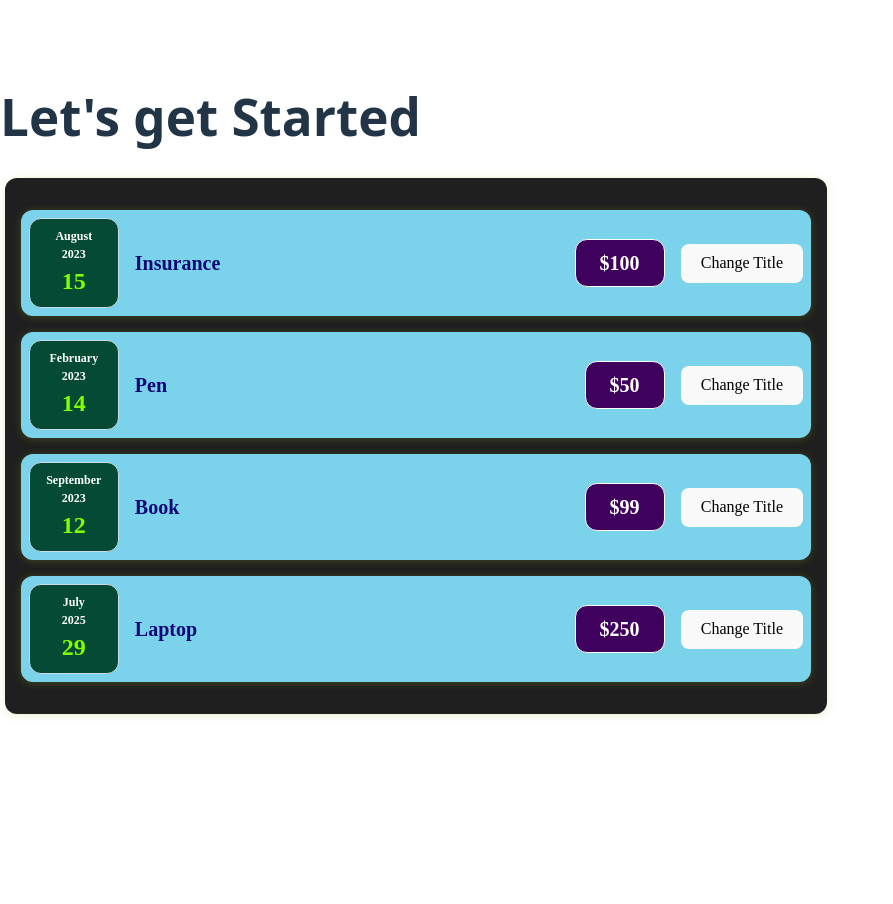
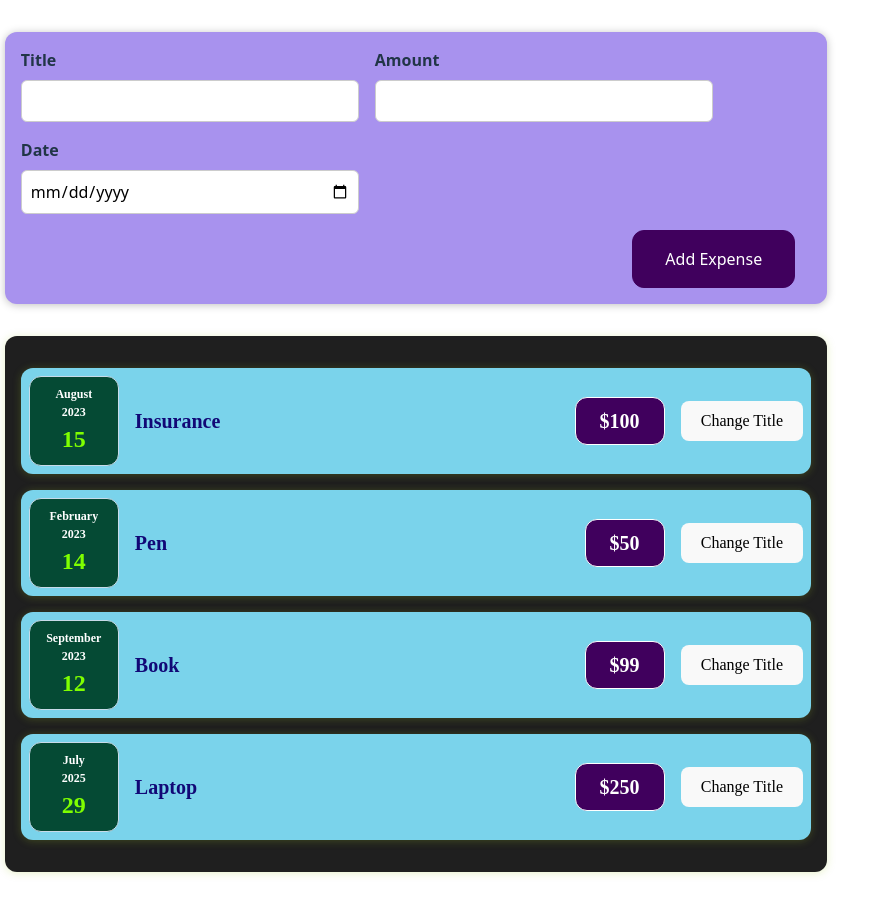
Before and after one commit to Saurabh-yadav07/React-project1, a React (Vite) app: page / in a window 1280 px wide. Shown: the whole page, without its empty margins (0-893 px from the left). Before the commit the page ends 800 px from the top, so only its background shows below. Built offline with nearby package versions, Linux system fonts and the light colour scheme.

Commit message:
added a Form to take user Inputs by listening for events

```diff
--- a/src/App.jsx
+++ b/src/App.jsx
@@ -1,4 +1,5 @@
 import Expenses from "./custom-components/Expenses/Expenses";
+import NewExpense from "./custom-components/NewExpense/NewExpense";
 const expenses = [
   { id: '1', date: new Date(2023, 7, 15), title: 'Insurance', price: 100 },
   { id: '2', date: new Date(2023, 1, 14), title: "Pen", price: 50 },
@@ -9,7 +10,7 @@
 
   return (
     <div>
-      <h1>Let's get Started</h1>
+      <NewExpense/>
       <Expenses expenses={expenses}></Expenses>
     </div>
   );
--- /dev/null
+++ b/src/custom-components/NewExpense/ExpenseForm.css
@@ -0,0 +1,26 @@
+.new-expense__controls {
+  display: flex;
+  flex-wrap: wrap;
+  gap: 1rem;
+  margin-bottom: 1rem;
+  text-align: left;
+}
+
+.new-expense__control label {
+  font-weight: bold;
+  margin-bottom: 0.5rem;
+  display: block;
+}
+
+.new-expense__control input {
+  font: inherit;
+  padding: 0.5rem;
+  border-radius: 6px;
+  border: 1px solid #ccc;
+  width: 20rem;
+  max-width: 100%;
+}
+
+.new-expense__actions {
+  text-align: right;
+}
--- /dev/null
+++ b/src/custom-components/NewExpense/ExpenseForm.jsx
@@ -0,0 +1,42 @@
+import React, { useState } from "react";
+import "./ExpenseForm.css";
+
+const ExpenseForm = () => {
+  const [enteredTitle, setEnteredTitle] = useState("");
+  const [enteredAmount, setEnteredAmount] = useState(0);
+  const [enteredDate, setEnteredDate] = useState('');
+  const amountChangeHandler = (event) => {
+    setEnteredAmount(event.target.value);
+  };
+  const dateChangeHandler = (event) => {
+    setEnteredDate(event.target.value);
+  };
+
+  const titleChangeHandler = (event) => {
+    setEnteredTitle(event.target.value);
+  };
+
+  return (
+    <form>
+      <div className="new-expense__controls">
+        <div className="new-expense__control">
+          <label htmlFor="title">Title</label>
+          <input type="text" id="title" onChange={titleChangeHandler} />
+        </div>
+        <div className="new-expense__control">
+          <label htmlFor="amount">Amount</label>
+          <input type="number" id="amount" onChange={amountChangeHandler} />
+        </div>
+        <div className="new-expense__control">
+          <label htmlFor="date">Date</label>
+          <input type="date" id="date" min="2023-01-01" max="2024-12-31" onChange={dateChangeHandler} />
+        </div>
+      </div>
+      <div className="new-expense__actions">
+        <button type="submit">Add Expense</button>
+      </div>
+    </form>
+  );
+};
+
+export default ExpenseForm;
--- /dev/null
+++ b/src/custom-components/NewExpense/NewExpense.css
@@ -0,0 +1,38 @@
+.new-expense {
+  background-color: #a892ee;
+  padding: 1rem;
+  margin: 2rem auto;
+  width: 50rem;
+  max-width: 95%;
+  border-radius: 12px;
+  text-align: center;
+  box-shadow: 0 1px 8px rgba(0, 0, 0, 0.25);
+}
+
+.new-expense button {
+  font: inherit;
+  cursor: pointer;
+  padding: 1rem 2rem;
+  border: 1px solid #40005d;
+  background-color: #40005d;
+  color: white;
+  border-radius: 12px;
+  margin-right: 1rem;
+}
+
+.new-expense button:hover,
+.new-expense button:active {
+  background-color: #510674;
+  border-color: #510674;
+}
+
+.new-expense button.alternative {
+  color: #220131;
+  border-color: transparent;
+  background-color: transparent;
+}
+
+.new-expense button.alternative:hover,
+.new-expense button.alternative:active {
+  background-color: #ddb3f8;
+}
--- /dev/null
+++ b/src/custom-components/NewExpense/NewExpense.jsx
@@ -0,0 +1,13 @@
+import React from "react";
+import ExpenseForm from "./ExpenseForm";
+import "./NewExpense.css";
+
+const NewExpense = () => {
+  return (
+    <div className="new-expense">
+      <ExpenseForm />
+    </div>
+  );
+};
+
+export default NewExpense;
```
